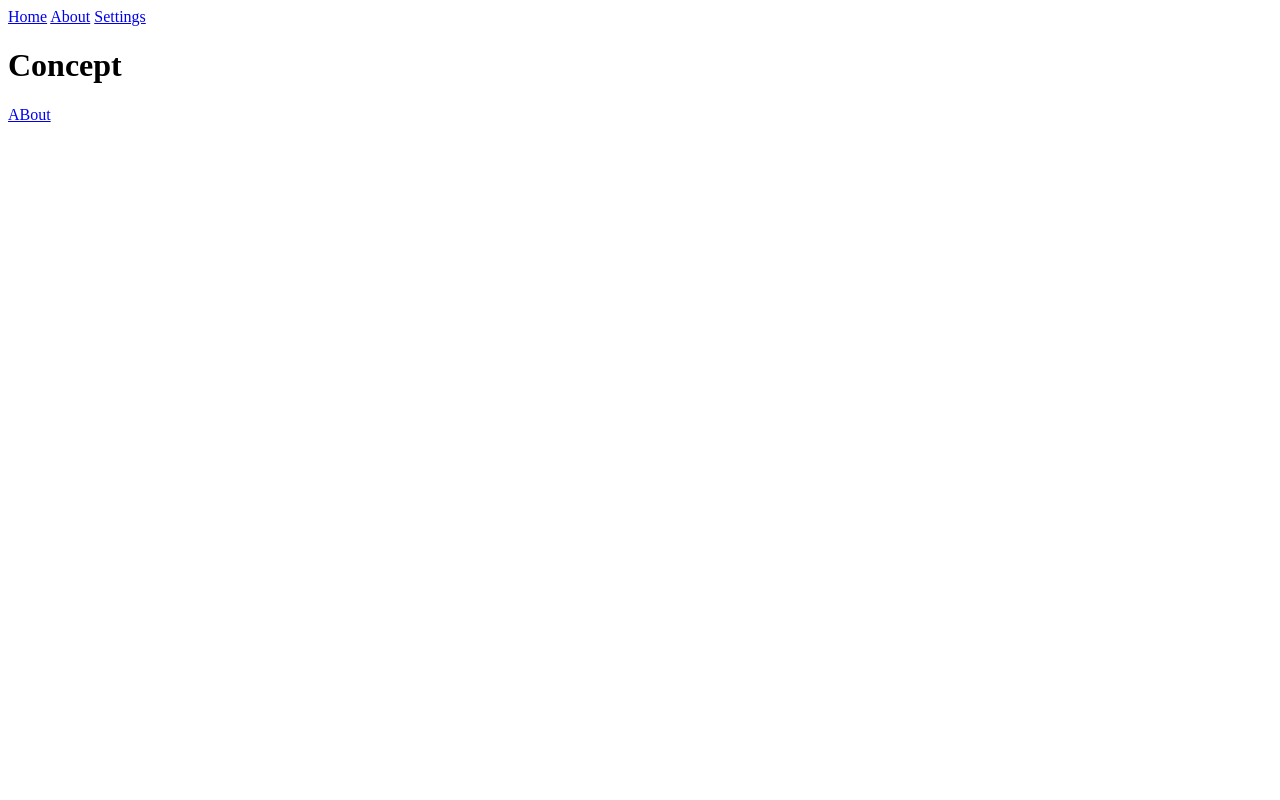
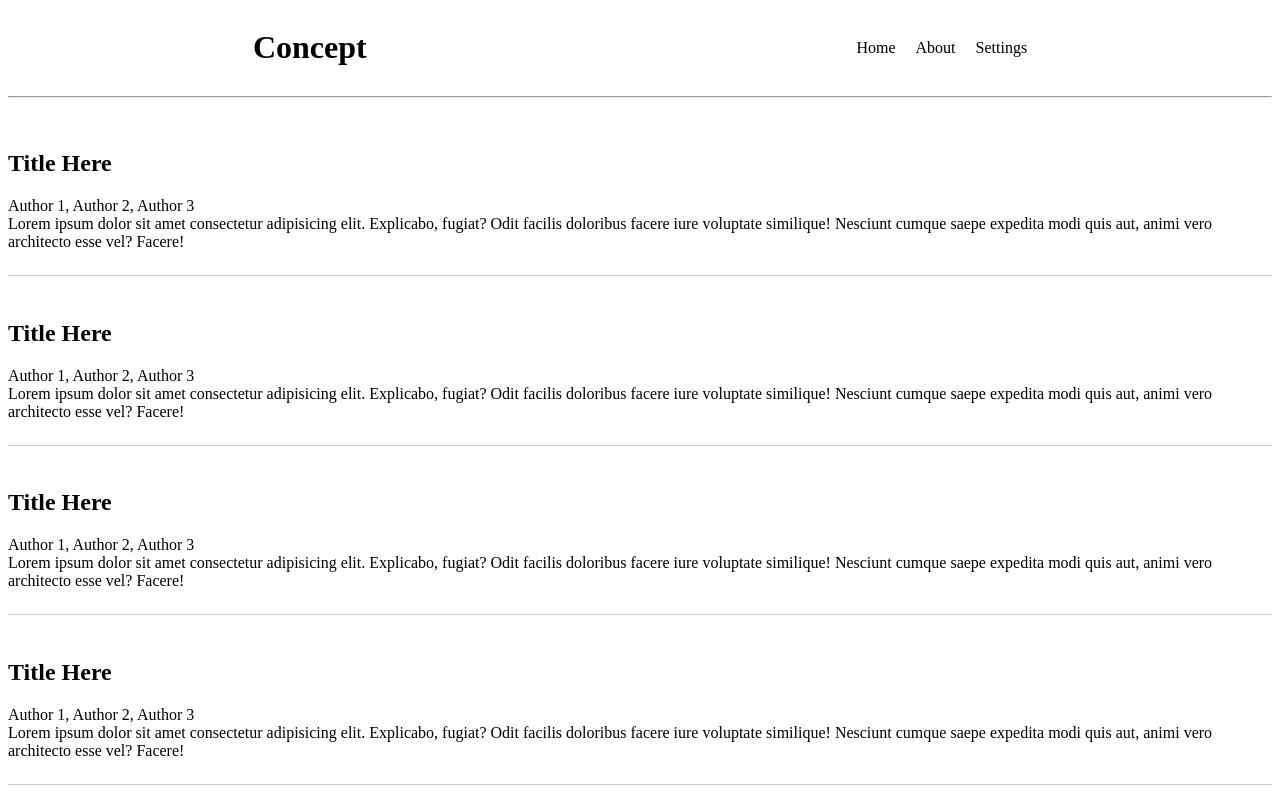
Before and after one commit to Arktetra/concept, a SvelteKit app in the folder frontend/: page / in a window 1280 px wide. Shown: the top 800 px of the page. Built offline with nearby package versions, Linux system fonts and the light colour scheme.

Commit message:
add a layout for posts

```diff
--- a/frontend/src/routes/+layout.svelte
+++ b/frontend/src/routes/+layout.svelte
@@ -2,10 +2,45 @@
     let { children } = $props();
 </script>
 
-<nav>
-    <a href="/">Home</a>
-    <a href="/about">About</a>
-    <a href="/settings">Settings</a>
-</nav>
+<div class="header">
+    <div class="nav-bar">
+        <h1>Concept</h1>
+        <nav class="nav-links">
+            <a href="/">Home</a>
+            <a href="/about">About</a>
+            <a href="/settings">Settings</a>
+        </nav>
+    </div>
+    <hr>
+</div>
 
 {@render children()}
+
+<style>
+    .nav-bar {
+        display: flex;
+        justify-content: space-around;
+        align-items: center;
+    }
+
+    .nav-links {
+        display: flex;
+        gap: 20px;
+    }
+
+    .nav-links > a {
+        color: black;
+    }
+
+    .nav-links > a:link, a:visited {
+        text-decoration: none;
+    }
+
+    .nav-links > a:active {
+        text-decoration: underline;
+    }
+
+    .nav-links > a:hover {
+        text-decoration: underline;
+    }
+</style>
--- a/frontend/src/routes/+page.svelte
+++ b/frontend/src/routes/+page.svelte
@@ -1,2 +1,8 @@
-<h1>Concept</h1>
-<a href="/about">ABout</a>
+<script lang="ts">
+    import Post from "./components/Post.svelte";
+    import Posts from "./components/Posts.svelte";
+
+
+</script>
+
+<Posts />
--- /dev/null
+++ b/frontend/src/routes/components/PostPreview.svelte
@@ -0,0 +1,18 @@
+<script lang="ts">
+
+</script>
+
+<div class="post-preview">
+    <h2 class="title">Title Here</h2>
+    <div class="authors">Author 1, Author 2, Author 3</div>
+    <div class="content">Lorem ipsum dolor sit amet consectetur adipisicing elit. Explicabo, fugiat? Odit facilis doloribus facere iure voluptate similique! Nesciunt cumque saepe expedita modi quis aut, animi vero architecto esse vel? Facere!</div>
+</div>
+
+<style>
+    .post-preview {
+        /* text-decoration: none; */
+        border-bottom: 1px solid rgba(0, 0, 0, 0.2);
+        display: block;
+        padding: 24px 0;
+    }
+</style>
--- /dev/null
+++ b/frontend/src/routes/components/Posts.svelte
@@ -0,0 +1,9 @@
+<script lang="ts">
+    import PostPreview from "./PostPreview.svelte";
+
+    let n_posts = 5;
+</script>
+
+{#each {length: n_posts} as _, i}
+    <PostPreview />
+{/each}
```
